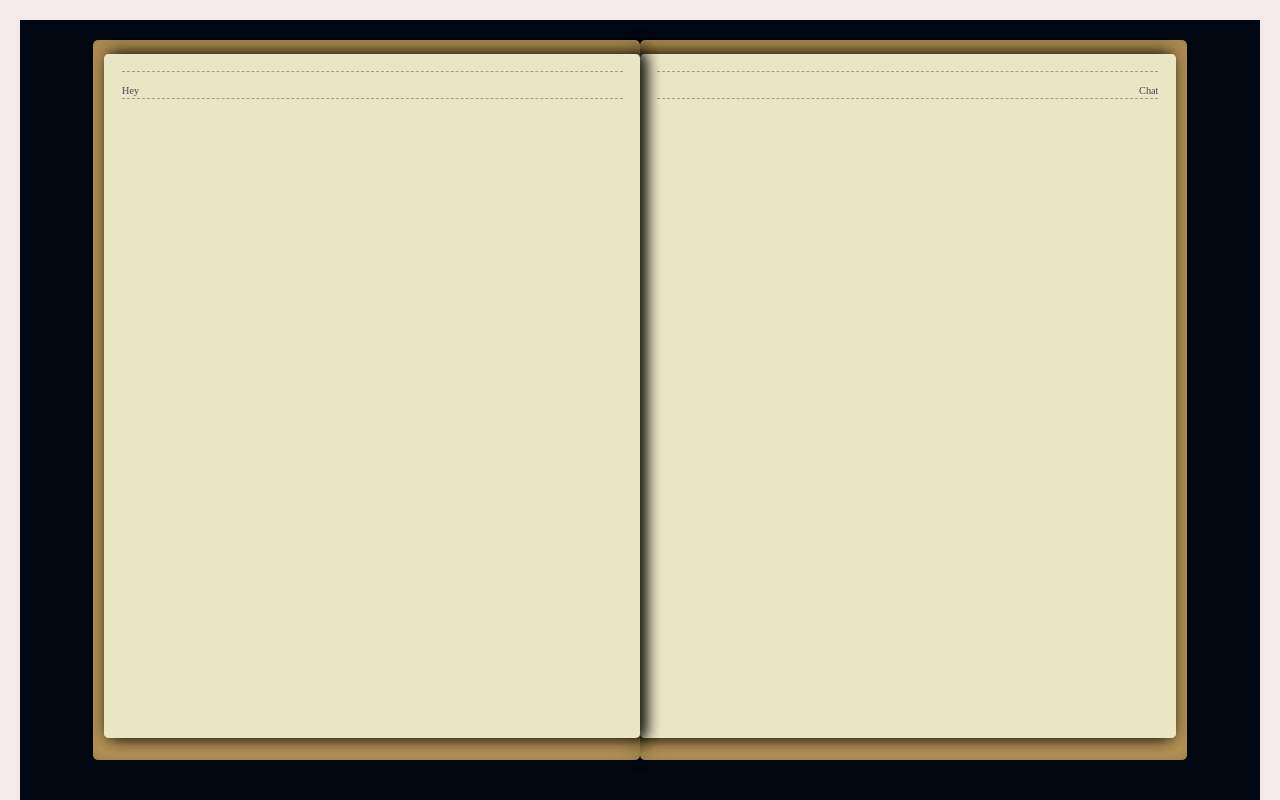
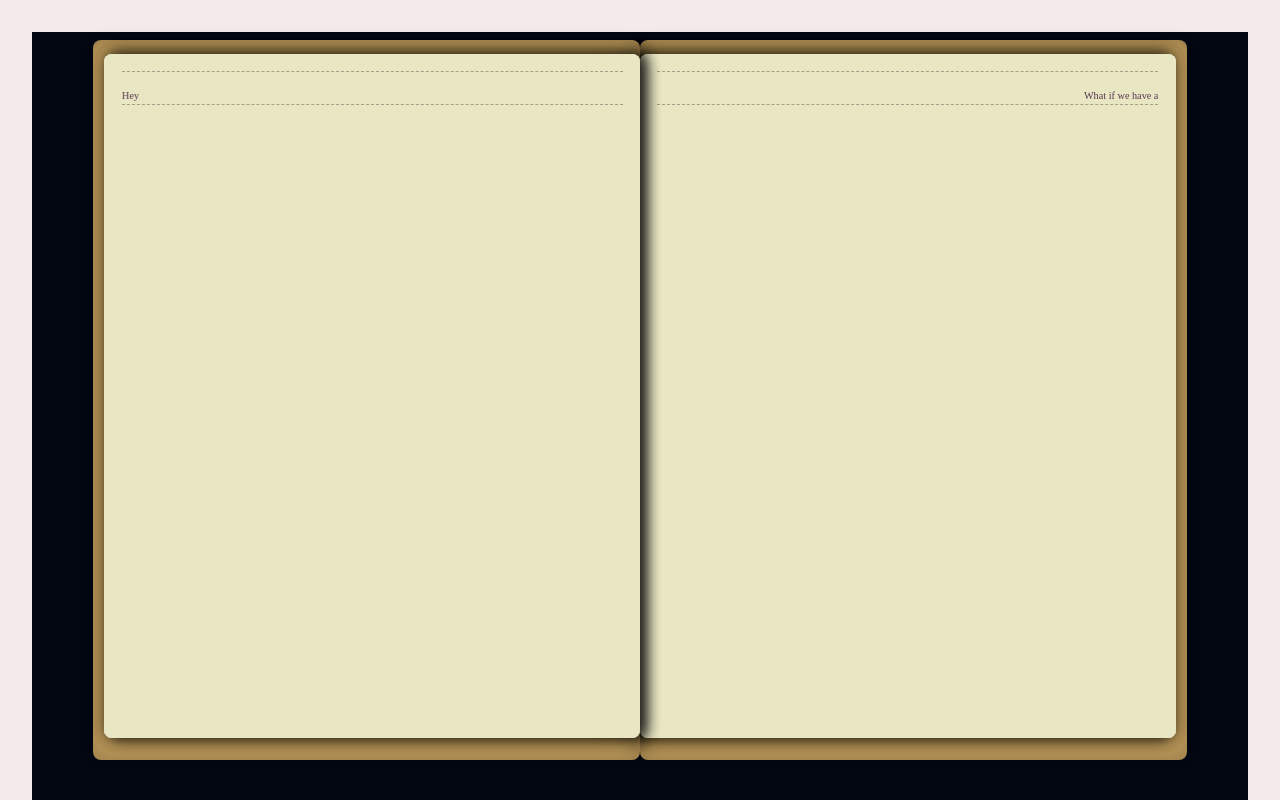
Before and after one commit to syliem1/YuumAI, a Next.js app in the folder front-end/: page /book in a window 1280 px wide. Shown: the top 800 px of the page. Built offline with nearby package versions, Linux system fonts and the light colour scheme; a web font is replaced by a local one.

Commit message:
Upgraded book animation

```diff
--- a/front-end/pages/_app.js
+++ b/front-end/pages/_app.js
@@ -1,7 +1,7 @@
 import "@/styles/globals.css";
 import "@/styles/SplitBackground.css";
 import "@/styles/button.css";
-import "@/styles/book.css"
+import "@/styles/book.css";
 
 export default function App({ Component, pageProps }) {
   return (
--- a/front-end/pages/book.js
+++ b/front-end/pages/book.js
@@ -59,7 +59,7 @@ export default function BookPage() {
         <span className="page">Page 4</span>
         <span className="page">Page 3</span>
         <span className="page">Page 2</span>
-        <span className="page">Chat</span>
+        <span className="page">What if we have a </span>
         <span className="cover turn">Hello</span>
       </div>
 
--- a/front-end/styles/book.css
+++ b/front-end/styles/book.css
@@ -8,7 +8,6 @@
   font-optical-sizing: auto;
   line-height: 1.5;
   font-weight: 400;
-  font-size: clamp(8px, 0.8vw, 22px);
 
   color-scheme: light dark;
   color: rgba(255, 255, 255, 0.87);
@@ -21,6 +20,7 @@
   overflow: hidden;
 }
 .book {
+  font-size: 1em;
   position: absolute;
   transform: translate(0%, -50%);
   left: 50%;
@@ -70,7 +70,7 @@
 }
 
 .page {
-    box-shadow: -5px 0 15px rgba(0,0,0,0.3);
+  box-shadow: -5px 0 15px rgba(0,0,0,0.3);
   margin-top: 1.25%;
   width: 46.5%;
   height: 95%;
```
